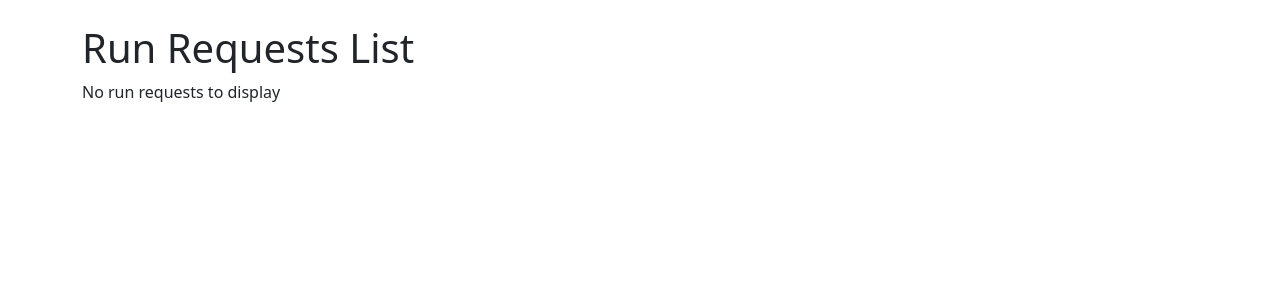
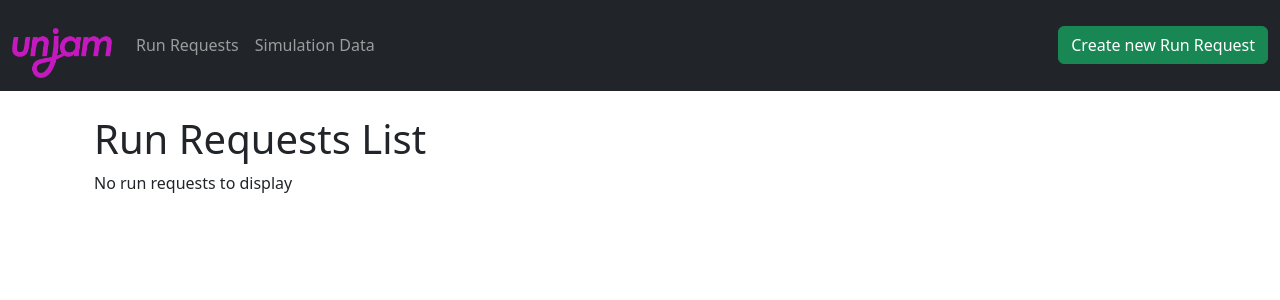
Before and after one commit to AlessioRimoldi/TrafficGym, a Django app: template src/trafficgym/interface/core/templates/core/run_requests_list.html in a window 1280 px wide. Shown: the top 300 px of the page. Run offline with Django 5.2, Linux system fonts and the light colour scheme; the template is opened without the code that fills it, so the values that code supplies are empty.

Commit message:
feat: add navbar, add create run request modal

```diff
--- a/src/trafficgym/interface/config/settings.py
+++ b/src/trafficgym/interface/config/settings.py
@@ -126,7 +126,7 @@ USE_TZ = True
 # Static files (CSS, JavaScript, Images)
 # https://docs.djangoproject.com/en/6.0/howto/static-files/
 
-STATIC_URL = "static/"
+STATIC_URL = "/static/"
 
 MEDIA_URL = "media/"
 MEDIA_ROOT = BASE_DIR / "media"
--- /dev/null
+++ b/src/trafficgym/interface/core/templates/core/base.html
@@ -0,0 +1,70 @@
+{% load static %}
+
+<!doctype html>
+<html lang="en-GB">
+    <head>
+        <link href="https://cdn.jsdelivr.net/npm/bootstrap@5.3.8/dist/css/bootstrap.min.css" rel="stylesheet">
+        <link rel="stylesheet" href="https://cdn.jsdelivr.net/npm/bootstrap-icons@1.13.1/font/bootstrap-icons.min.css">
+        <style>
+            .caret-icon {
+                display: inline-block;
+                transition: transform 0.2s ease;
+            }
+
+            .card-header:not(.collapsed) > .caret-icon {
+                transform: rotate(90deg);
+            }
+
+        </style>
+        <script src="https://cdn.jsdelivr.net/npm/bootstrap@5.3.8/dist/js/bootstrap.bundle.min.js"></script>
+        <meta charset="utf-8">
+        <meta name="viewport" content="width=device-width, initial-scale=1">
+        <title>{% block title %}Default Title{% endblock %}</title>
+    </head>
+    <body>
+        <nav class="navbar navbar-expand-lg navbar-dark bg-dark">
+            <div class="container-fluid">
+                <a href="/" class="navbar-brand "><img style="max-width: 100px; padding-top: 15px;" src="{% static 'core/unjam.png' %}" alt="Unjam Logo"></a>
+                {% comment %} <button class="navbar-toggler" type="button" data-bs-toggle="collapse" data-bs-target="#navbarNav"> <span class="navbar-toggler-icon"></span>
+                </button> {% endcomment %}
+                <div class="collapse navbar-collapse" id="navbarNav">
+                    <ul class="navbar-nav">
+                        <li class="nav-item">
+                            <a href="{% url 'run_requests_list' %}" class="nav-link">Run Requests</a>
+                        </li>
+                        <li class="nav-item">
+                            <a href="/" class="nav-link">Simulation Data</a>
+                        </li>
+                    </ul>
+                    {% comment %} <button id="openCreateRunModal" class="btn btn-success ms-auto" data-bs-toggle="modal" data-bs-target="#createRunModal">Create new Run Request</button> {% endcomment %}
+                    <button id="openCreateRunModal" class="btn btn-success ms-auto">Create new Run Request</button>
+                </div>
+            </div>
+        </nav>
+
+        <div class="modal fade" id="createRunModal" tabindex="-1" aria-hidden="true">
+            <div class="modal-dialog">
+                <div class="modal-content" id="createRunModalContent">
+                    <!-- Modal content will be inserted here on click -->
+                </div>
+            </div>
+        </div>
+
+        <div class="container mt-4">
+            {% block content %}
+            {% endblock %}
+        </div>
+
+        <script>
+            document.getElementById("openCreateRunModal").addEventListener("click", () => {
+                fetch("{% url 'create_run_modal' %}")
+                .then(response => response.text())
+                .then(html => {
+                    document.getElementById("createRunModalContent").innerHTML = html;
+                    const modal = new bootstrap.Modal(document.getElementById('createRunModal'));
+                    modal.show()
+                })
+            });
+        </script>
+    </body>
+</html>
--- a/src/trafficgym/interface/core/templates/core/run_requests_list.html
+++ b/src/trafficgym/interface/core/templates/core/run_requests_list.html
@@ -1,13 +1,7 @@
-<!doctype html>
-<html lang="en-GB">
-    <head>
-        <link href="https://cdn.jsdelivr.net/npm/bootstrap@5.3.8/dist/css/bootstrap.min.css" rel="stylesheet">
-        <meta charset="utf-8">
-        <meta name="viewport" content="width=device-width, initial-scale=1">
-        <title>Run Requests</title>
-    </head>
+{% extends "core/base.html" %}
+{% block title %}Run Requests{% endblock %}
 
-<body>
+{% block content %}
 <div class="container mt-4">
 <h1> Run Requests List </h1>
 {% if run_requests_list %}
@@ -47,4 +41,4 @@
     <p> No run requests to display </p>
 {% endif %}
 </div>
-</body>
+{% endblock %}
--- a/src/trafficgym/interface/core/urls.py
+++ b/src/trafficgym/interface/core/urls.py
@@ -15,7 +15,7 @@ urlpatterns = [
         name="run_request_detail",
     ),
     path(
-        "run_request/<uuid:pk>/subscription/<str:fingerprint>",
+        "run_request/<uuid:pk>/subplot/<str:fingerprint>",
         views.subscription_plot,
         name="subscription_plot",
     ),
@@ -26,4 +26,6 @@ urlpatterns = [
         name="artefact_detail",
     ),
     path("media/<path:filepath>", views.media_view, name="media_view"),
+    path("create_run_modal", views.create_run_modal, name="create_run_modal"),
+    path("create_run_request", views.create_run_request, name="create_run_request")
 ]
```
Also changed, not shown: src/trafficgym/interface/core/templates/core/create_run_modal.html (added, +33 -0 lines), src/trafficgym/interface/core/templates/core/run_request_detail.html (+4 -23 lines), src/trafficgym/interface/core/templates/core/subscription_plot.html (+6 -1 lines), src/trafficgym/interface/core/views.py (+36 -6 lines), src/trafficgym/interface/core/static/core/unjam.png (added). Lines whose indentation alone changed are shown as unchanged.
